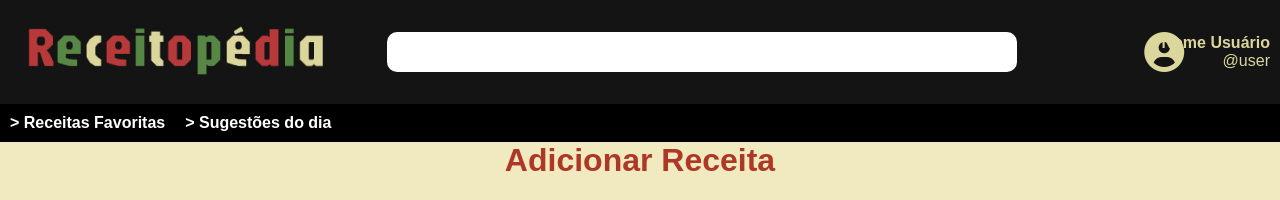
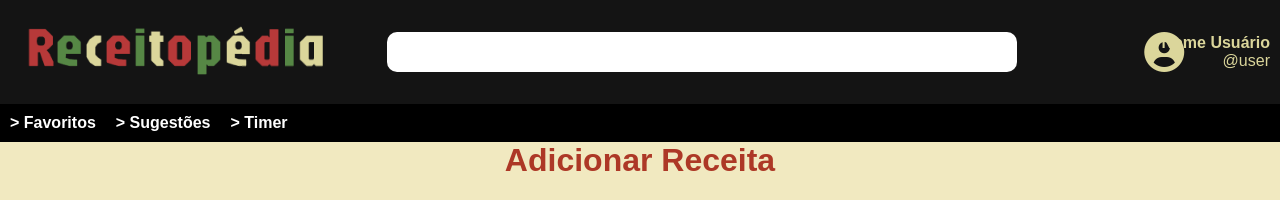
Before and after one commit to Caldas42/Receitopedia, a Django app: page /adicionar/ in a window 1280 px wide. Shown: the top 200 px of the page. Run offline with Django 5.2, Linux system fonts and the light colour scheme; some web fonts are replaced.

Commit message:
header e barra de navegação atualizados

```diff
--- a/aplicacao/templates/adicionar.html
+++ b/aplicacao/templates/adicionar.html
@@ -13,12 +13,14 @@
     <header>
         <a href="{%url 'aplicacao:home'%}">
             <div class="space">
-                <img src="{% static 'aplicacao/imagens/logo_receitopedia.png' %}" alt="Logo Receitopedia">
+                <img src="{% static 'aplicacao/imagens/logo_receitopedia.png' %}" alt="Logo da Receitopédia">
             </div>
         </a>
 
         <input type="text" placeholder="" class="Navbar2">
+
         <i class="fa-solid fa-circle-user" id="user-icon"></i>
+
         <div class="user-info">
             <span>Nome Usuário</span>
             <span>@user</span>
@@ -27,10 +29,12 @@
 
     <nav>
         <ul>
-            <li><a href="#">> Receitas Favoritas</a></li>
-            <li><a href="#">> Sugestões do dia</a></li>
+            <li><a href="#">> Favoritos</a></li>
+            <li><a href="#">> Sugestões</a></li>
+            <li><a href="#">> Timer</a></li>
         </ul>
     </nav>
+
     <h1 class="h1Ad_receita">Adicionar Receita</h1>
 
     <div class="divAd">
```
Also changed, not shown: aplicacao/templates/visualizar_um.html (+6 -3 lines).
